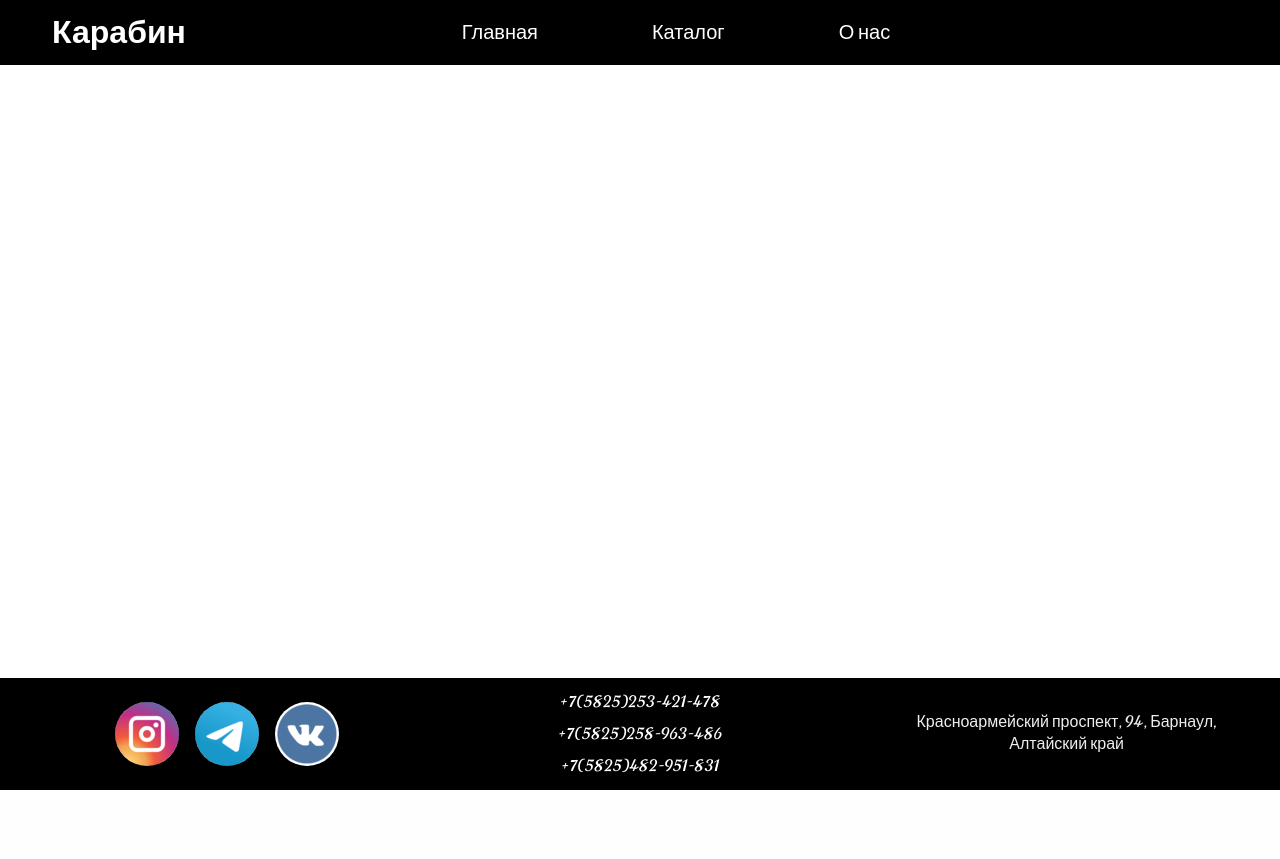
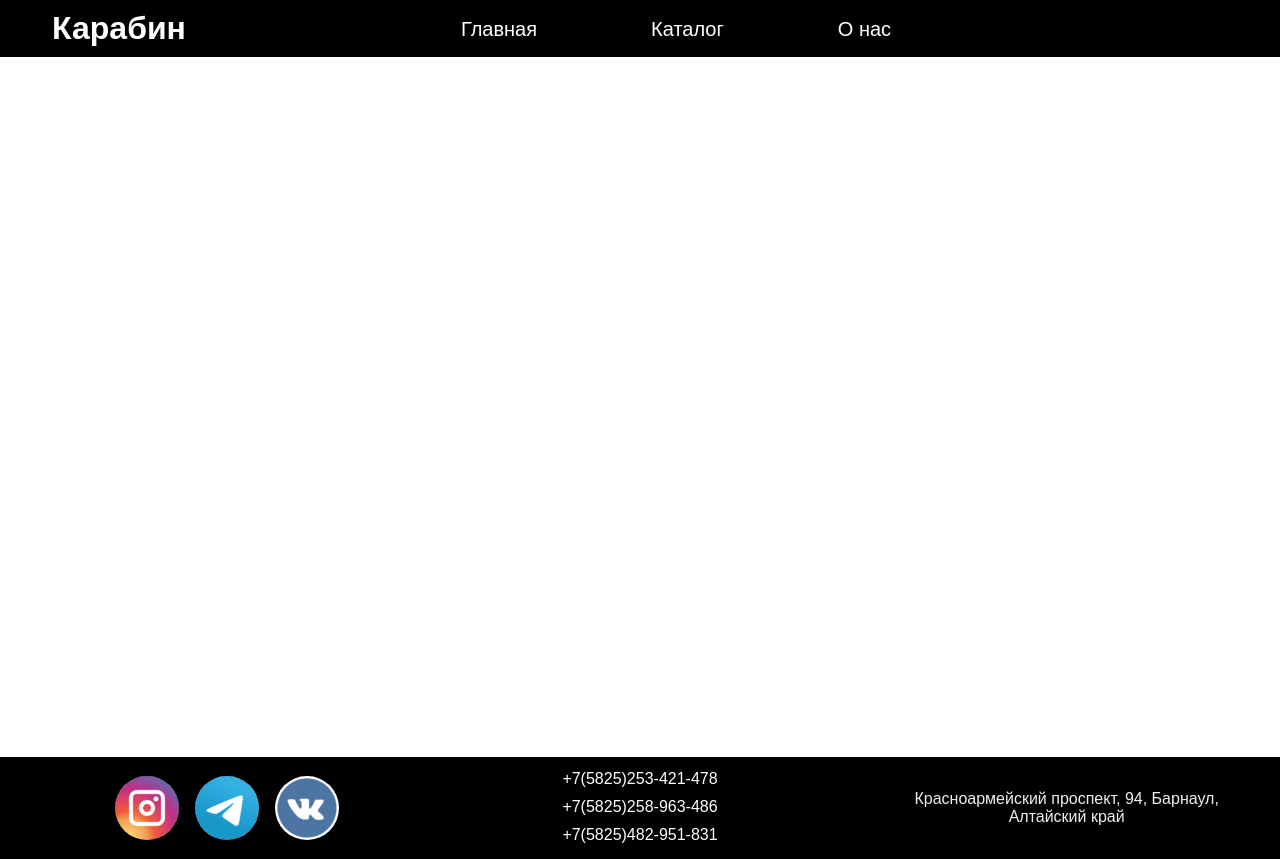
Before and after one commit to golubtsov/carabin, a PHP site: page /page/product.html in a window 1280 px wide. Before the commit the page ends 790 px from the top, so only its background shows below. Run offline with PHP 8.4, Linux system fonts and the light colour scheme; some web fonts are replaced.

Commit message:
стили

```diff
--- a/style/card.css
+++ b/style/card.css
@@ -56,16 +56,11 @@
 
 
 .item_category {
-    display: flex;
-    align-items: center;
-    justify-content: center;
     width: 280px;
     min-height: 280px;
     margin: 45px auto;
     border-radius: 50px;
     text-align: center;
-    background-size: cover;
-    background-repeat: no-repeat;
     box-shadow: 10px 10px 25px rgb(127, 127, 127, 0.5);
     cursor: pointer;
 }
--- a/style/product.css
+++ b/style/product.css
@@ -1,6 +1,6 @@
 .block_inform {
     width: 100%;
-    min-height: 76.6vh;
+    min-height: 700px;
     display: grid;
     grid-template-columns: 1.2fr 1.8fr;
 }
--- a/style/style.css
+++ b/style/style.css
@@ -3,7 +3,7 @@
 
 * {
     margin: 0;
-    font-family: 'Norican', sans-serif;
+    font-family: Arial, Helvetica, sans-serif;
 }
 
 /* ========== MENU ========== */
@@ -53,7 +53,7 @@
     text-decoration: none;
     color: white;
     font-size: 20px;
-    padding: 19px 30px;
+    padding: 17.5px 30px;
     margin: 0px 12px;
     transition: all 0.2s ease-in;
 }
@@ -260,7 +260,7 @@
 .blc-close{
     width: 100%;
     height: 64px;
-    background-color: #292929;
+    background-color: #212121;
     border-radius: 10px 10px 0 0;
 }
 
```
Also changed, not shown: package-lock.json (renamed from server/package-lock.json), package.json (renamed from server/package.json).
